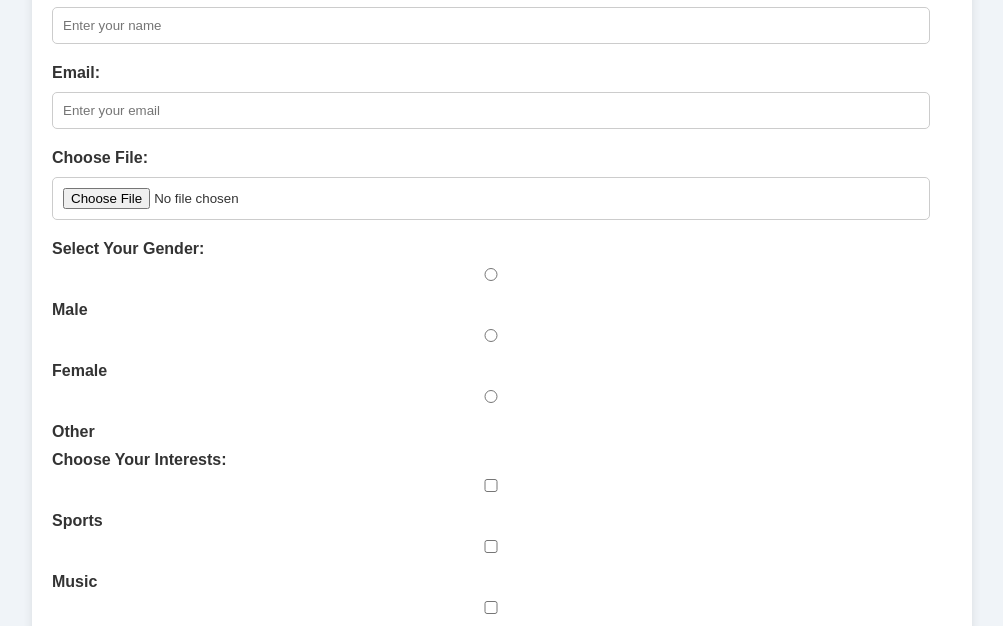
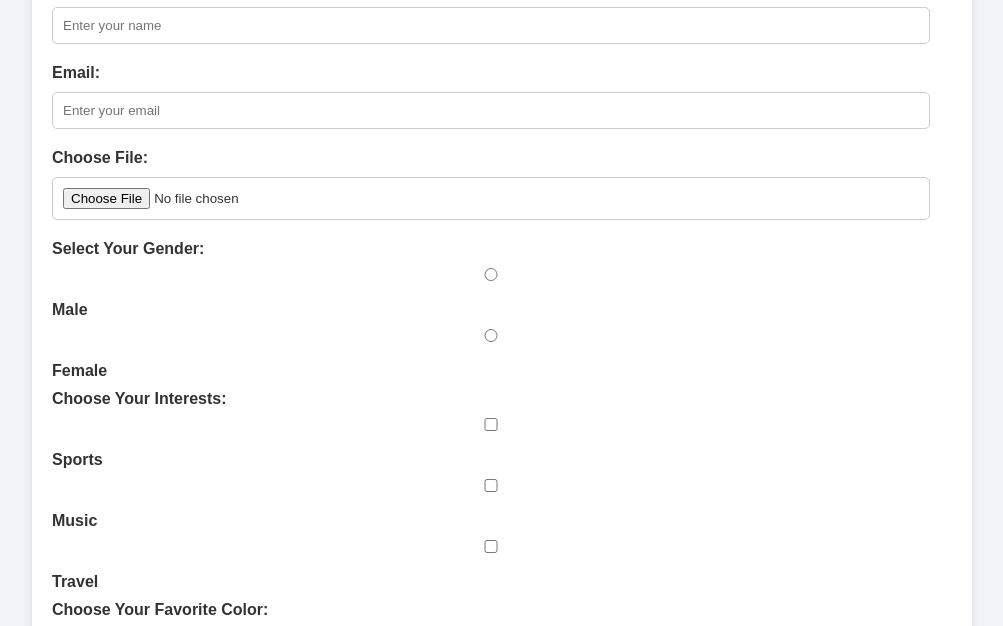
Before and after one commit to Siddharthim64/Form-Test, a plain HTML site: page Login.html in a window 1280 px wide. Shown: the part 171-797 px from the top of the page, without its empty margins (138-1141 px from the left). Drawn offline with Linux system fonts and the light colour scheme.

Commit message:
Update Login.html

```diff
--- a/Login.html
+++ b/Login.html
@@ -3,7 +3,7 @@
 <head>
     <meta charset="UTF-8">
     <meta name="viewport" content="width=device-width, initial-scale=1.0">
-    <title>Testing with Sid</title>
+    <title>Testing with Siddharth</title>
     <style>
         body {
             font-family: Arial, sans-serif;
@@ -77,8 +77,7 @@
                 <label for="genderMale">Male</label>
                 <input type="radio" id="genderFemale" name="genderSelect" value="female">
                 <label for="genderFemale">Female</label>
-                <input type="radio" id="genderOther" name="genderSelect" value="other">
-                <label for="genderOther">Other</label>
+
             </div>
 
             <label>Choose Your Interests:</label>
```
